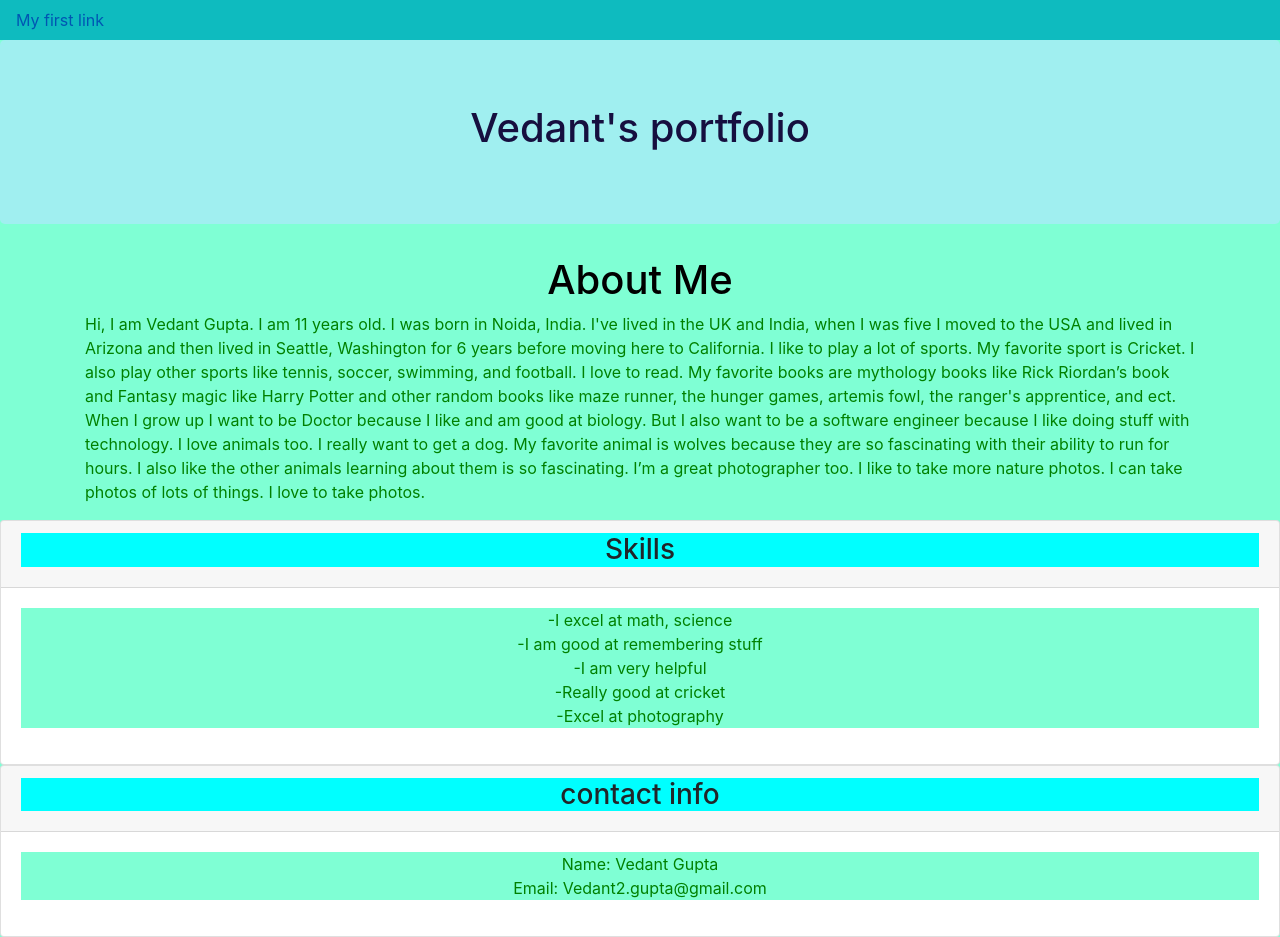
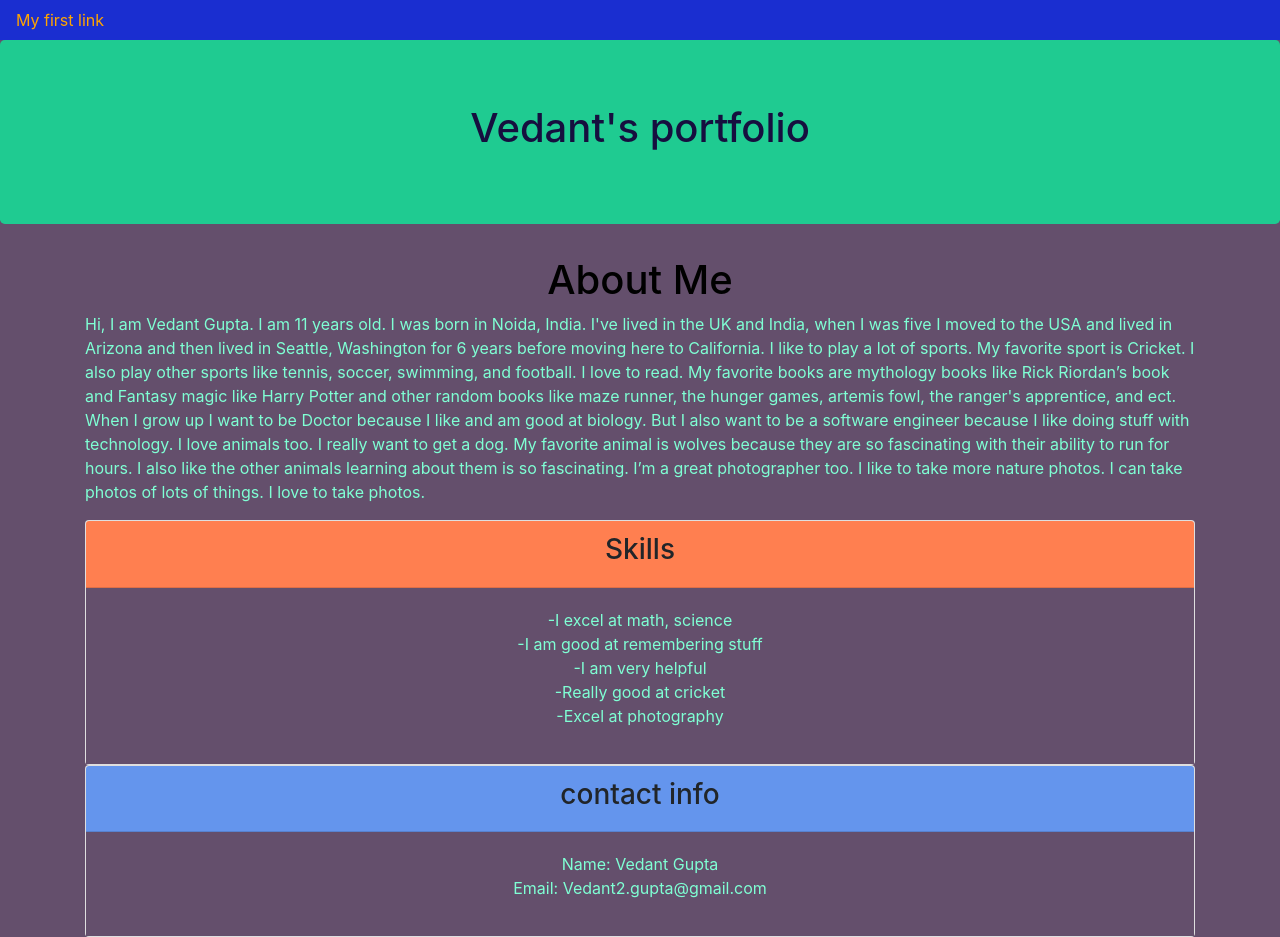
Before and after one commit to Me-duh/portfolio, a plain HTML site: page Index.html in a window 1280 px wide. Drawn offline with nearby package versions, Linux system fonts and the light colour scheme.

Commit message:
Add files via upload

```diff
--- a/Index.html
+++ b/Index.html
@@ -6,14 +6,14 @@
         <link rel="stylesheet" href="https://stackpath.bootstrapcdn.com/bootstrap/4.5.0/css/bootstrap.min.css" integrity="sha384-9aIt2nRpC12Uk9gS9baDl411NQApFmC26EwAOH8WgZl5MYYxFfc+NcPb1dKGj7Sk" crossorigin="anonymous">
 
     </head>
-    <body style="background-color:aquamarine;">
-        <nav style="background-color:#0EBBBF">
-            <a class=" nav-link" href="#"> My first link</a>
+    <body style="background-color:#644F6C;">
+        <nav style="background-color:#1A2ED0">
+            <a style="color:orange" class=" nav-link" href="#"> My first link</a>
         </nav>
-        <div class="jumbotron  text-center" style= "background-color:#A0EFF0;color:#160F3F">
+        <div class="jumbotron  text-center" style= "background-color:#1FCB91;color:#160F3F">
             <h1>Vedant's portfolio</h1>
         </div>
-        <div class="container" style="background-color: aquamarine">
+        <div class="container" style="background-color: #644F6C">
             <h1 class="text-center" style="color:black "> About Me </h1>
             <p>Hi, I am Vedant Gupta. I am 11 years old. I was born in Noida, India. I've lived in the UK and India, when I was five I moved to the USA and lived in Arizona and then lived in Seattle, Washington for 6 years before moving here to California.
                 I like to play a lot of sports. My favorite sport is Cricket. I also play other sports like tennis, soccer, swimming, and football.
@@ -25,14 +25,13 @@
                 I’m a great photographer too. I like to take more nature photos. I can take photos of lots of things. I love to take photos.
 
             </p>
-        </div>
-        <div class="card   text-center" class="container" >
-            <div class="card-header">
-                <h3  style="background-color: aqua">Skills</h3>
+         <div class="card   text-center" >
+            <div class="card-header" style="background-color:coral">
+                <h3>Skills</h3>
             </div>
-            <div class="card-body">
+            <div class="card-body" style="background-color: #644F6C">
                 <div class="card-text">
-                    <p  style="background-color: aquamarine">
+                    <p>
                         -I excel at math, science <br>
                         -I am good at remembering stuff <br>
                         -I am very helpful <br>
@@ -42,21 +41,22 @@
                     </p>
                 </div>
             </div>
-        </div>
-        <div class="card   text-center" class="container">
-            <div class="card-header">
-                <h3  style="background-color: aqua">contact info</h3>
+         </div>
+         <div class="card   text-center" class="container">
+            <div class="card-header" style="background-color:cornflowerblue">
+                <h3>contact info</h3>
+
             </div>
-            <div class="card-body">
+            <div class="card-body" style="background-color: #644F6C">
                 <div class="card-text">
-                    <p  style="background-color: aquamarine">
+                    <p>
                         Name: Vedant Gupta <br>
                         Email: Vedant2.gupta@gmail.com
                     </p>
                 </div>
             </div>
+         </div>
         </div>
-
 
 
 
--- a/style.css
+++ b/style.css
@@ -1,3 +1,3 @@
 p{
-    color: green;
+    color: aquamarine;
 }
```
